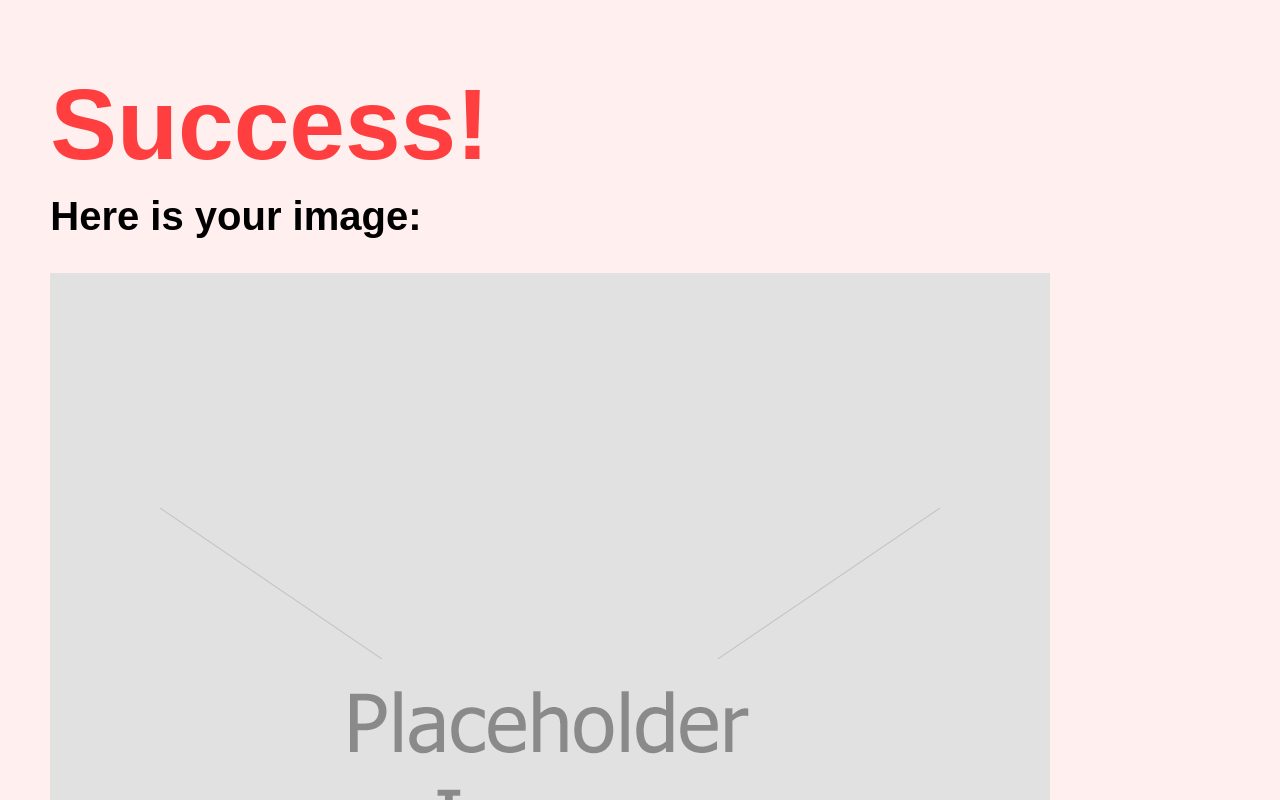
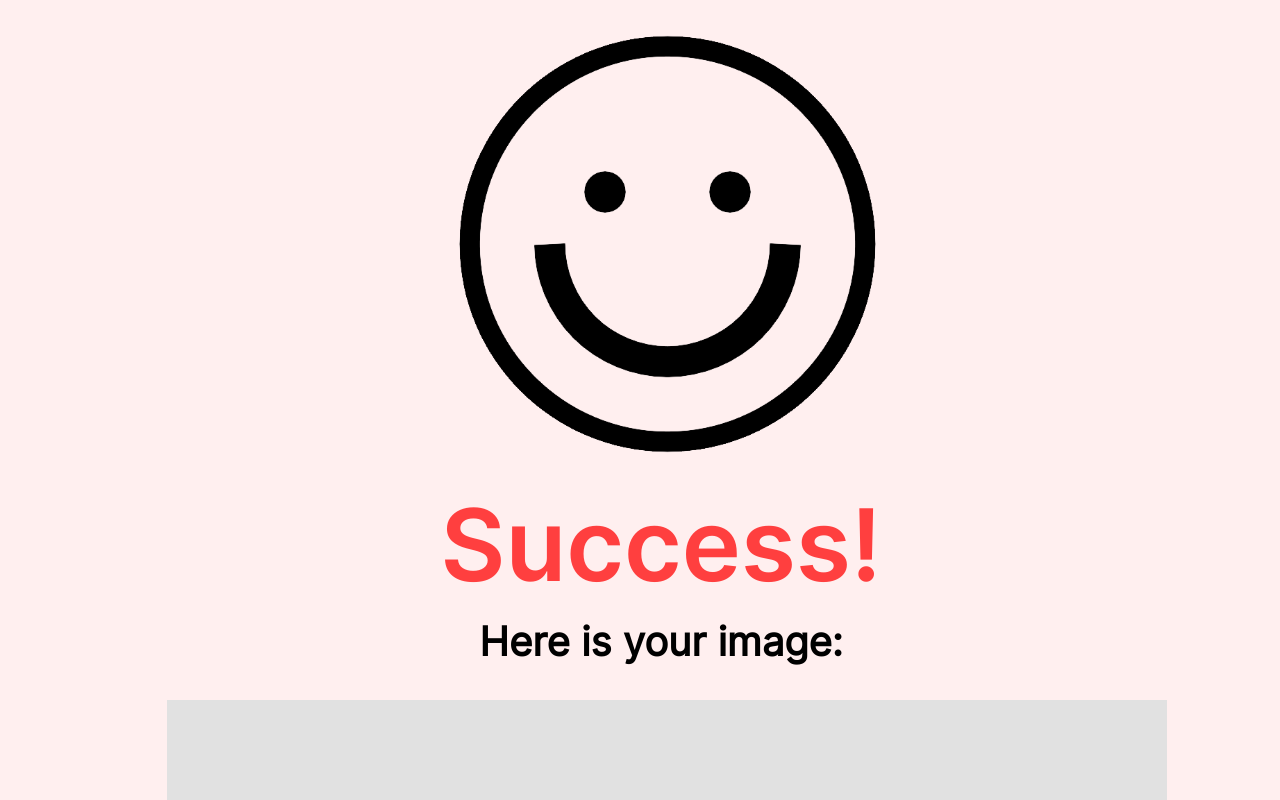
Before and after one commit to Aarav545/Keydrag, a website: page keydragf/success.html in a window 1280 px wide. Shown: the top 800 px of the page. Drawn offline with Linux system fonts and the light colour scheme.

Commit message:
success-final-css

```diff
--- a/keydragf/style.css
+++ b/keydragf/style.css
@@ -1,13 +1,48 @@
+@font-face {
+    font-family: "inter-black";
+    src: url("fonts/Inter-Black.woff") format('woff');
+}
+
+@font-face {
+    font-family: "inter";
+    src: url("fonts/Inter-Regular.woff") format('woff');
+}
+
+@font-face {
+    font-family: "inter-semibold";
+    src: url("fonts/Inter-SemiBold.woff") format('woff');
+}
+
+
 * {
-    background-color: #FFEFEF;
-    font-family:sans-serif;
+    background-color: #ffefef;
+    font-family:'inter', 'sans-serif';
     margin-left: 1%;
+    text-align: center;
+
+}
+
+.smiley img{
+    height: auto;
+    width: 50%;
+}
+
+.smiley{
+    padding-bottom: 0;
+}
+
+.ion-icon {
+    height: auto;
+    width: 50px;
 }
 
 h1 {
     padding-top: %;
     font-size: 100px;
+    margin-top: 0%;
     margin-bottom: 0%;
+    font-family: 'inter-semibold'
+
 }
 
 h2 {
--- a/keydragf/success.html
+++ b/keydragf/success.html
@@ -8,9 +8,16 @@
 
     <body>
         <header>
+            <div class="smiley">
+                <img src="images/smiley.png" alt="Smily">
+            </div>
+
             <h1 class="bold">Success!</h1>
             <h2>Here is your image: </h2>
-            <img src="placeholder-image-1000x1000.png" alt="encrypted_img">
+
+            <div class="img-final">
+                <img src="images/placeholder-image-1000x1000.png">
+            </div>
 
 
         </header>
```
Also changed, not shown: keydragf/Fonts/Inter-Black.woff (added), keydragf/Fonts/Inter-Regular.woff (added), keydragf/Fonts/Inter-SemiBold.woff (added), keydragf/Icons/_ionicons_svg_md-lock.svg (added), keydragf/images/placeholder-image-1000x1000.png (renamed from keydragf/placeholder-image-1000x1000.png), keydragf/images/smiley.png (added), 1 other file.
